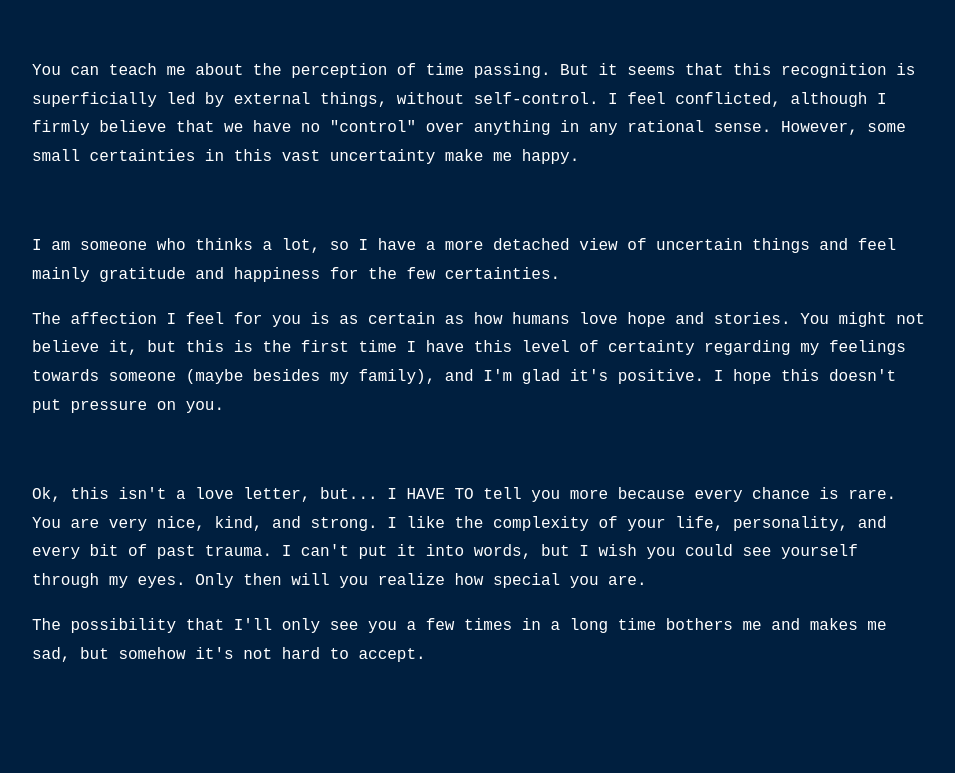
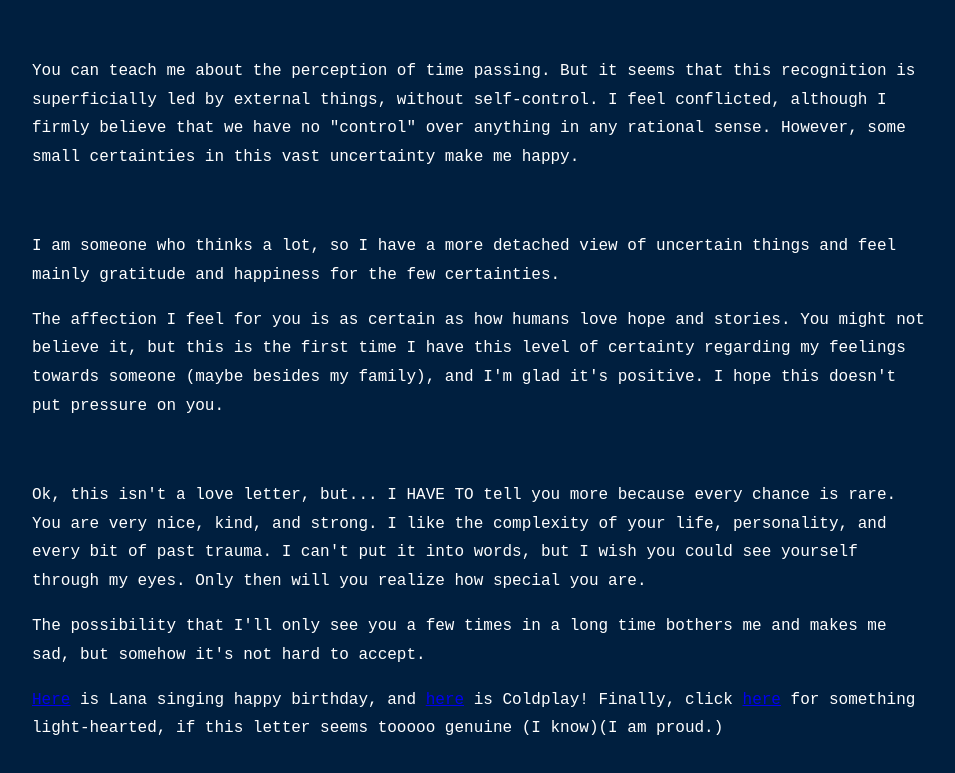
Before and after one commit to goofyyz/letter-for-Alexie-bday, a plain HTML site: page index.html in a window 1280 px wide. Shown: the part 883-1656 px from the top of the page, without its empty margins (160-1115 px from the left). Before the commit the page ends 1613 px from the top, so only its background shows below. Drawn offline with Linux system fonts and the light colour scheme.

Commit message:
Update index.html

```diff
--- a/index.html
+++ b/index.html
@@ -82,6 +82,7 @@
     <div class="section english">
         <p>Ok, this isn't a love letter, but... I HAVE TO tell you more because every chance is rare. You are very nice, kind, and strong. I like the complexity of your life, personality, and every bit of past trauma. I can't put it into words, but I wish you could see yourself through my eyes. Only then will you realize how special you are.</p>
         <p>The possibility that I'll only see you a few times in a long time bothers me and makes me sad, but somehow it's not hard to accept.</p>
+        <p><a href="https://youtu.be/mB6RjSJewB8?si=qRj2A9sh6FjnLMIM" target="_blank">Here</a> is Lana singing happy birthday, and <a href="https://youtu.be/pJz2yXsmdFM?si=0TKAjhj4B2yPwbYg" target="_blank">here</a> is Coldplay! Finally, click <a href="https://youtu.be/pJz2yXsmdFM?si=0TKAjhj4B2yPwbYg" target="_blank">here</a> for something light-hearted, if this letter seems tooooo genuine (I know)(I am proud.)</p>
     </div>
 </body>
 </html>
```
